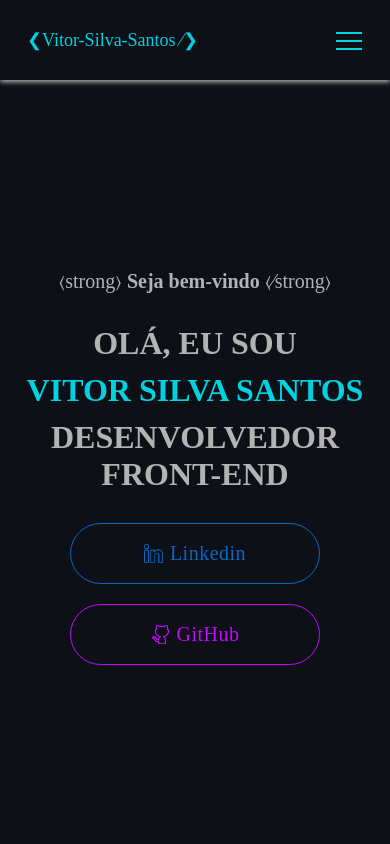
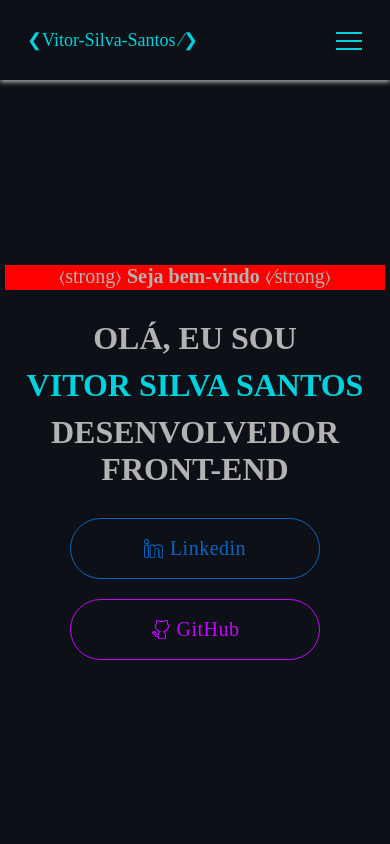
Before and after one commit to vitor-silva-santos/portfolio-2, a React (Create React App) app: page / in a window 390 px wide. Shown: the top 844 px of the page. Built offline with nearby package versions, Linux system fonts and the light colour scheme; a web font is replaced by a local one.

Commit message:
modificando padding header e testando se atualiza o server

```diff
--- a/src/style/header.scss
+++ b/src/style/header.scss
@@ -143,8 +143,8 @@ $colorText: #b3b3b3;
   }
 
   @media screen and (max-width: 800px) {
-    padding: 10px;
-    padding-top: 100px;
+    padding: 10px 5px;
+    padding-top: 90px;
 
     .containerInfo {
       gap: 30px;
@@ -153,6 +153,7 @@ $colorText: #b3b3b3;
       p {
         font-size: 20px;
         letter-spacing: 0px;
+        background-color: red;
       }
 
       h1 {
```
